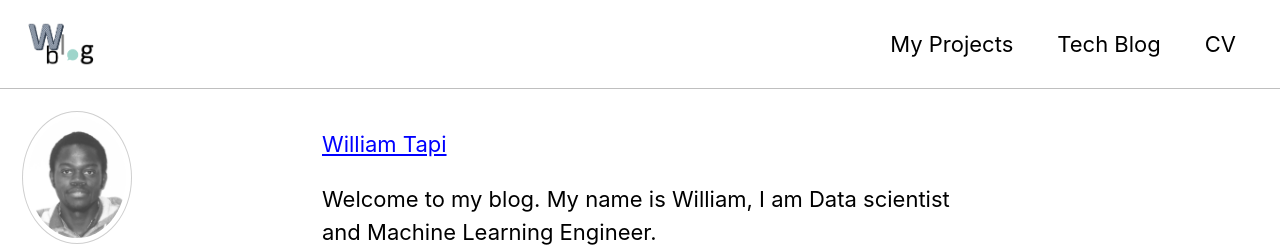
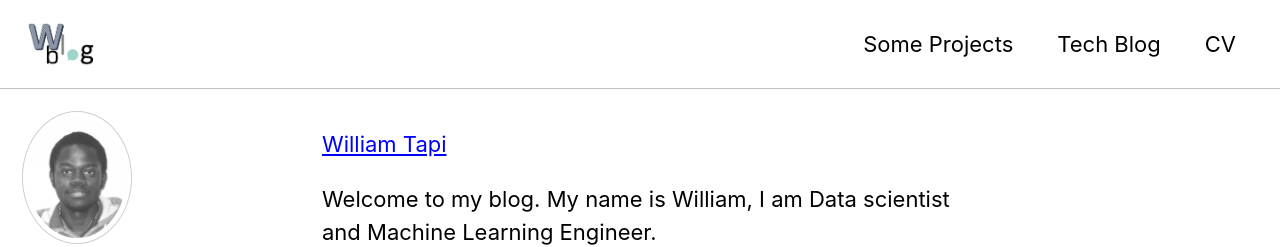
Before and after one commit to Will007-max/Will007-max.github.io, a Jekyll site: the page built from index.html, in a window 1280 px wide and 900 px high. Shown: the top 247 px of the window. Built offline with Jekyll 4.4.1, drawn with Linux system fonts in a browser that asks for light colours; cached includes are drawn as plain includes; a script that is not in the unit is left out; the list of posts is cut into pages by our own code; comment, search, counter and statistics services are not loaded.

Commit message:
reorganize

```diff
--- a/_data/navigation.yml
+++ b/_data/navigation.yml
@@ -2,7 +2,7 @@
 main:
   #- title: "My Blog"
     #url: https://will007-max.github.io
-  - title: "My Projects"
+  - title: "Some Projects"
     url: /projects
   - title: "Tech Blog"
     url: /tech_blog
```
